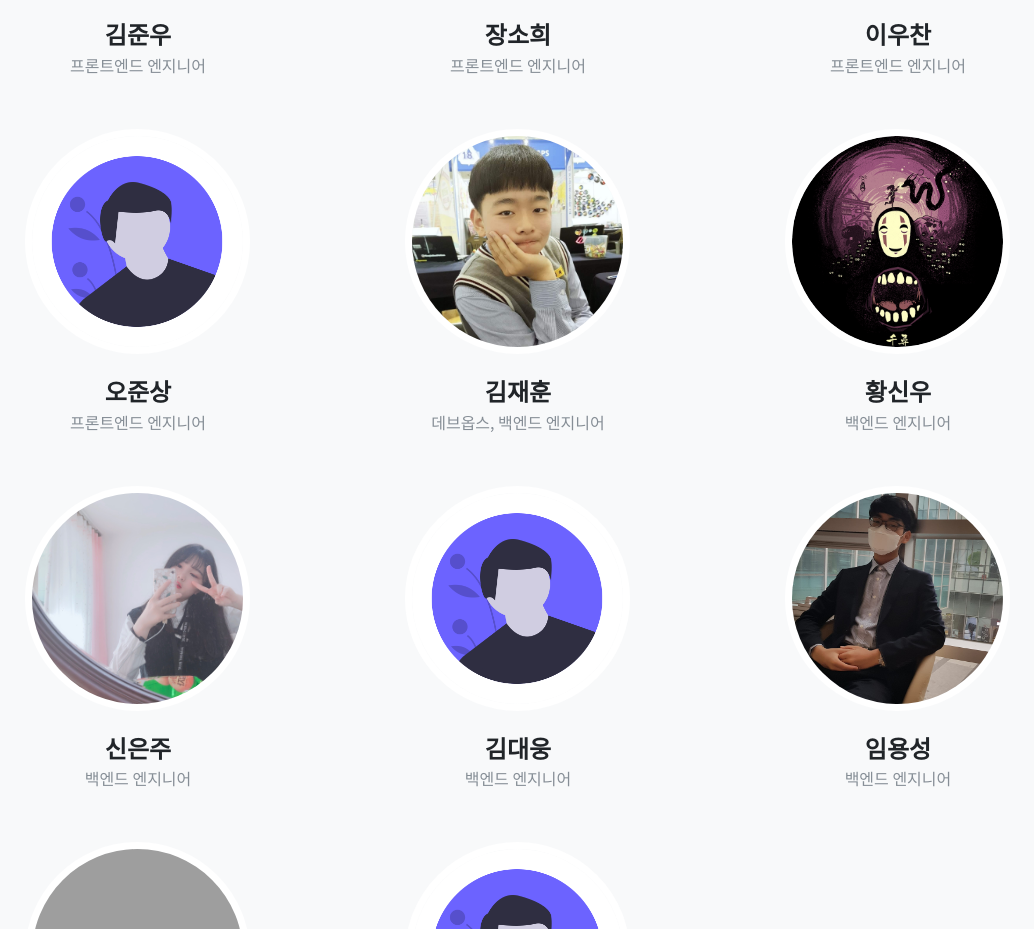
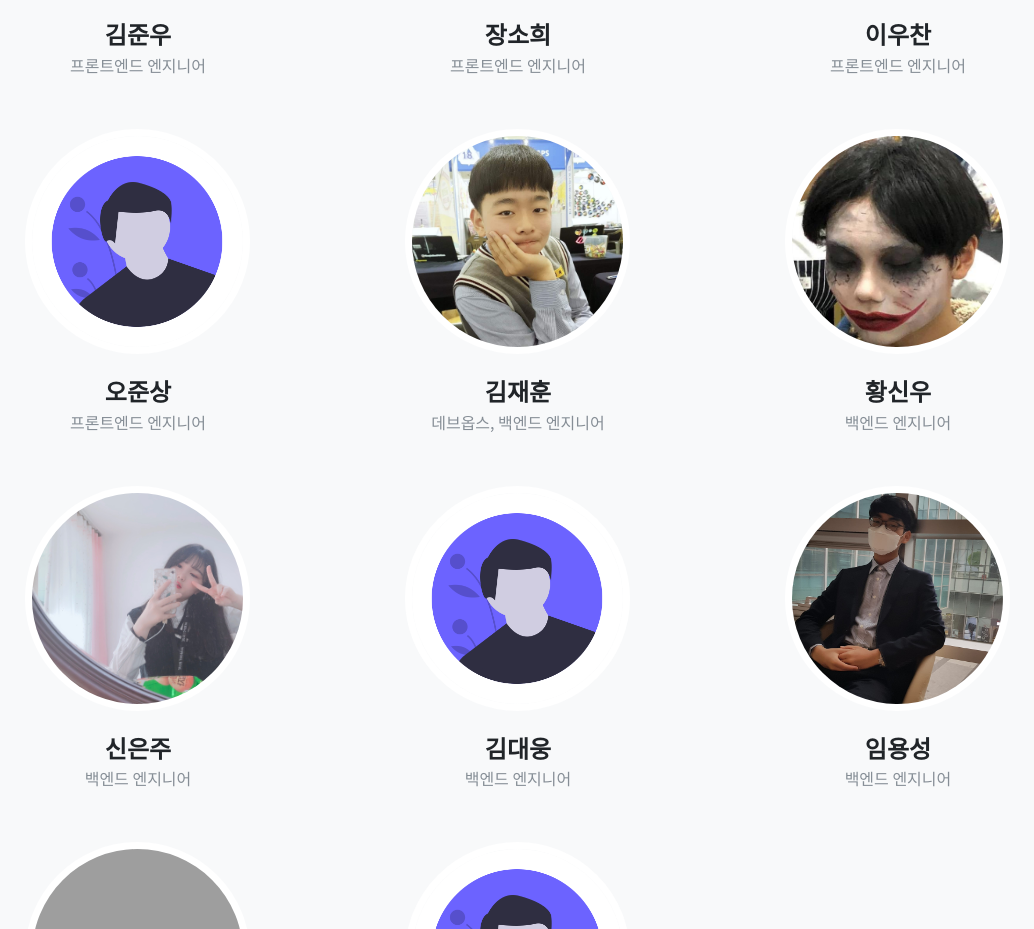
Before and after one commit to Ghyeon1215/LandingPage, a plain HTML site: page index.html in a window 1280 px wide. Shown: the part 4923-5852 px from the top of the page, without its empty margins (122-1156 px from the left). Drawn offline with nearby package versions, Linux system fonts and the light colour scheme; grey boxes are pictures that could not be loaded; a web font is replaced by a local one.

Commit message:
[FIX] Sinwoo's portfolio image

```diff
--- a/index.html
+++ b/index.html
@@ -217,7 +217,7 @@
                     </div>
                 </div>
                 <div class="col-sm-4">
-                    <div class="team-member"><img class="rounded-circle mx-auto" src="assets/img/portfolio/sinwoo.png">
+                    <div class="team-member"><img class="rounded-circle mx-auto" src="assets/img/portfolio/sinwoo.jpg">
                         <h4>황신우</h4>
                         <p class="text-muted">백엔드 엔지니어</p>
                     </div>
```
Also changed, not shown: assets/img/portfolio/sinwoo.jpg (added), assets/img/portfolio/sinwoo.png (deleted).
